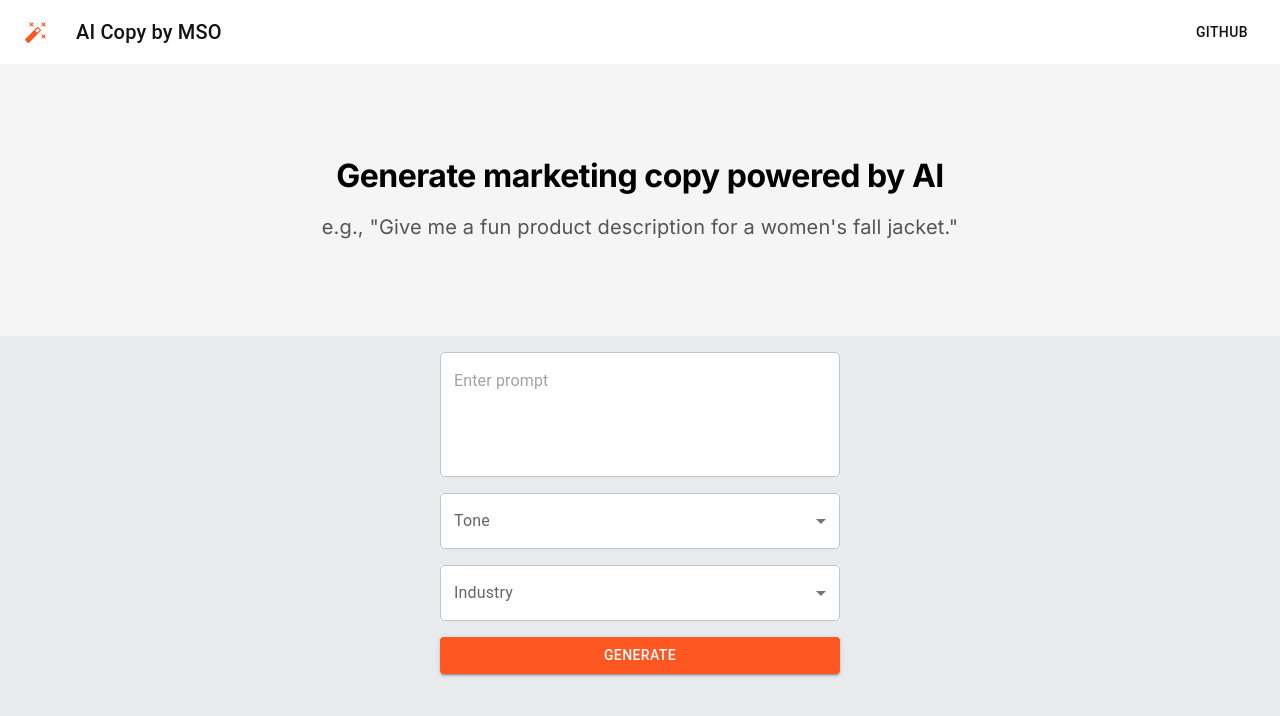
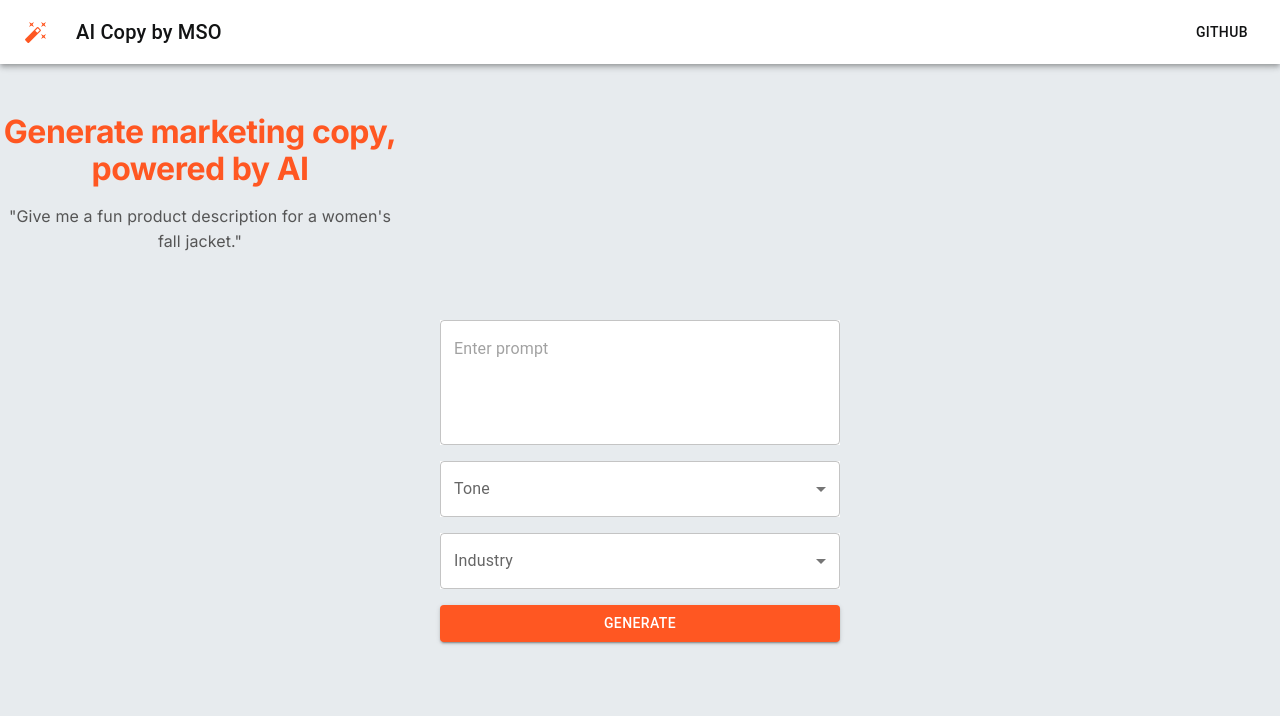
Before and after one commit to markohanesian/ai-copy-mso, a React (Create React App) app in the folder frontend/: page / in a window 1280 px wide. Shown: the top 716 px of the page. Built offline with nearby package versions, Linux system fonts and the light colour scheme.

Commit message:
Fix hero text to be a little more comprehensive

```diff
--- a/frontend/src/components/HomeHero.js
+++ b/frontend/src/components/HomeHero.js
@@ -10,9 +10,8 @@ const HomeHero = () => {
                 alignItems: 'center',
                 justifyContent: 'center',
                 height: '30vh',
-                padding: 2,
-                backgroundColor: '#f5f5f5', // Light background for a polished look
                 textAlign: 'center',
+                maxWidth: '400px',
             }}
         >
             <Typography
@@ -22,9 +21,10 @@ const HomeHero = () => {
                     fontFamily: 'Inter, sans-serif',
                     fontWeight: 700,
                     fontSize: '2rem', // Adjust the size as needed
+                    color: "#FF5722"
                 }}
             >
-                Generate marketing copy powered by AI
+                Generate marketing copy, powered by AI
             </Typography>
             <Typography
                 variant="h6"
@@ -32,12 +32,12 @@ const HomeHero = () => {
                 sx={{
                     fontFamily: 'Inter, sans-serif',
                     fontWeight: 400,
-                    fontSize: '1.25rem',
+                    fontSize: '1rem',
                     marginTop: 2,
                     color: '#555', // A subtle color for the subtext
                 }}
             >
-                e.g., "Give me a fun product description for a women's fall jacket."
+                "Give me a fun product description for a women's fall jacket."
             </Typography>
         </Box>
     );
```
